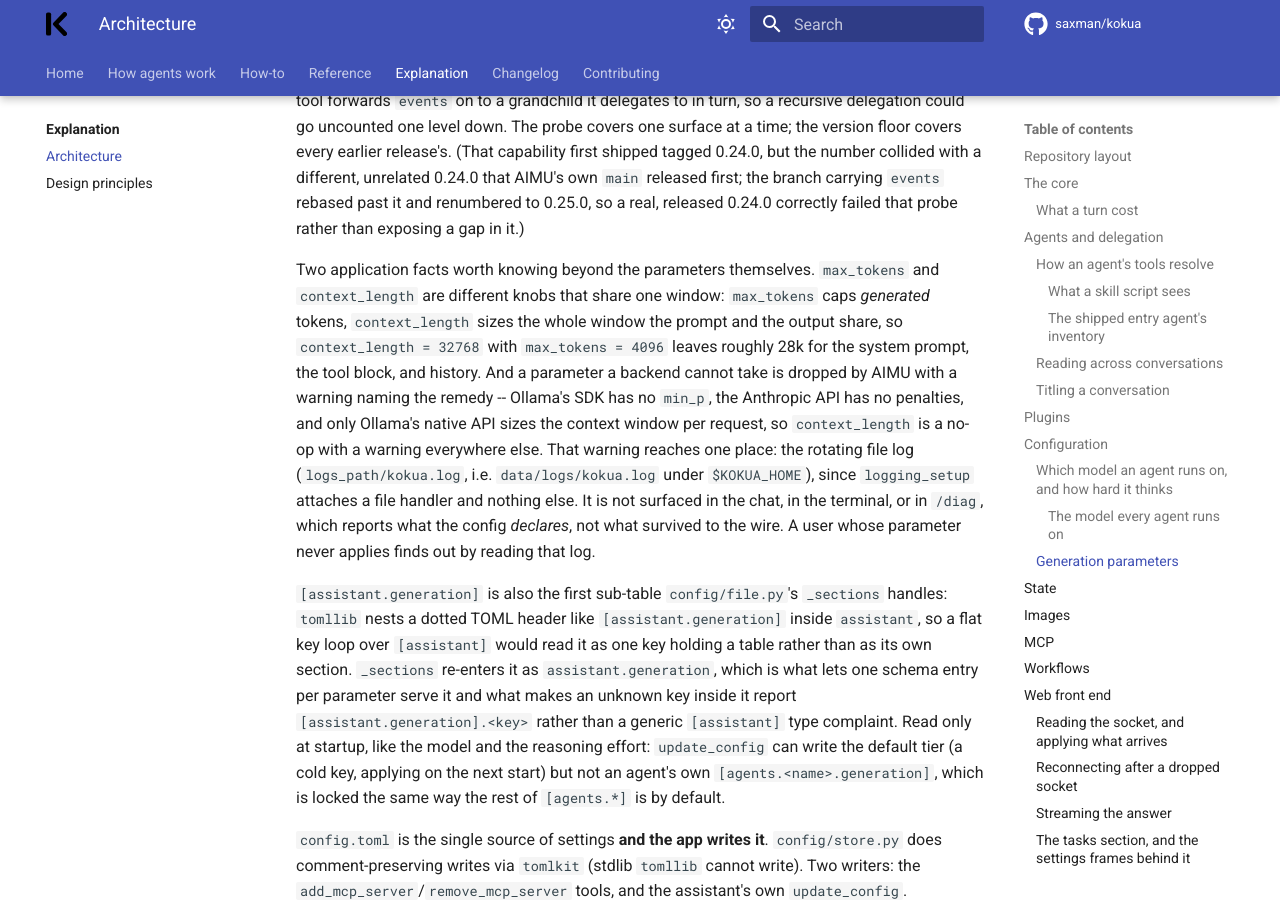
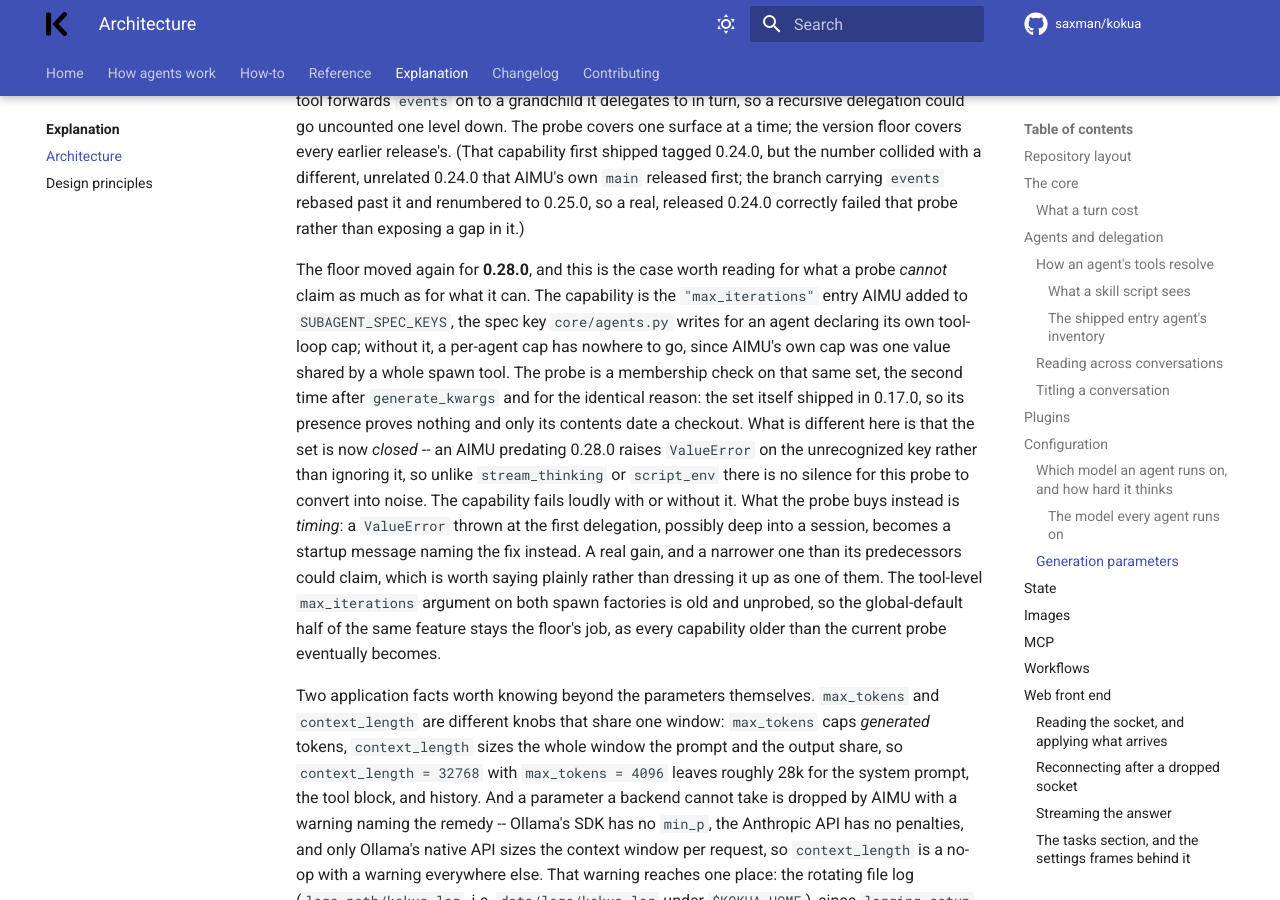
Before and after one commit to saxman/kokua, an MkDocs documentation site: the page built from docs/explanation/architecture.md, in a window 1280 px wide and 900 px high, scrolled down 18311 px. Built offline with MkDocs 1.6.1 and Material for MkDocs 9.7.7, drawn with Linux system fonts in a browser that asks for light colours; comment, search, counter and statistics services are not loaded; some of the changed text lies outside the part shown.

Commit message:
chore: require AIMU 0.28.0 for the per-agent tool-loop cap
The floor and the probe move together, as they must. The probe becomes a
membership check on SUBAGENT_SPEC_KEYS for "max_iterations", the second time
it has taken that shape and for the same reason: the set shipped in 0.17.0, so
only its contents date a checkout.

Worth recording what this probe does NOT claim. AIMU's key set is closed, so an
older AIMU raises on the unknown key rather than ignoring it: unlike
stream_thinking or script_env there is no silence here. What the probe converts
is timing, turning a failure at the first delegation into a startup message
naming the fix. The tool-level max_iterations argument is old and unprobed, so
the global-default half stays the floor's job.

```diff
--- a/docs/explanation/architecture.md
+++ b/docs/explanation/architecture.md
@@ -658,7 +658,7 @@ construction still works and streams neither phase, and since Kokua no longer re
 anywhere there is not even an `AttributeError` to notice, which is the failure mode this preflight
 exists for.
 
-The repository floor is now `aimu>=0.27.0`, and it is the first floor whose *reason* and whose *probe*
+The floor was `aimu>=0.27.0` until 0.28.0, and it is the first floor whose *reason* and whose *probe*
 are different capabilities from different releases. That split is worth following, because it is the
 shape of every future case where a bug fix rather than a feature moves the floor.
 
@@ -693,6 +693,22 @@ The probe covers one surface at a time; the version floor covers every earlier r
 capability first shipped tagged 0.24.0, but the number collided with a different, unrelated 0.24.0 that
 AIMU's own `main` released first; the branch carrying `events` rebased past it and renumbered to 0.25.0,
 so a real, released 0.24.0 correctly failed that probe rather than exposing a gap in it.)
+
+The floor moved again for **0.28.0**, and this is the case worth reading for what a probe *cannot* claim
+as much as for what it can. The capability is the `"max_iterations"` entry AIMU added to
+`SUBAGENT_SPEC_KEYS`, the spec key `core/agents.py` writes for an agent declaring its own tool-loop cap;
+without it, a per-agent cap has nowhere to go, since AIMU's own cap was one value shared by a whole spawn
+tool. The probe is a membership check on that same set, the second time after `generate_kwargs` and for
+the identical reason: the set itself shipped in 0.17.0, so its presence proves nothing and only its
+contents date a checkout. What is different here is that the set is now *closed* -- an AIMU predating
+0.28.0 raises `ValueError` on the unrecognized key rather than ignoring it, so unlike `stream_thinking` or
+`script_env` there is no silence for this probe to convert into noise. The capability fails loudly with or
+without it. What the probe buys instead is *timing*: a `ValueError` thrown at the first delegation,
+possibly deep into a session, becomes a startup message naming the fix instead. A real gain, and a
+narrower one than its predecessors could claim, which is worth saying plainly rather than dressing it up
+as one of them. The tool-level `max_iterations` argument on both spawn factories is old and unprobed, so
+the global-default half of the same feature stays the floor's job, as every capability older than the
+current probe eventually becomes.
 
 Two application facts worth knowing beyond the parameters themselves. `max_tokens` and `context_length`
 are different knobs that share one window: `max_tokens` caps *generated* tokens, `context_length` sizes
```
Also changed, not shown: CLAUDE.md (+22 -4 lines), pyproject.toml (+7 -4 lines), 2 other files.
